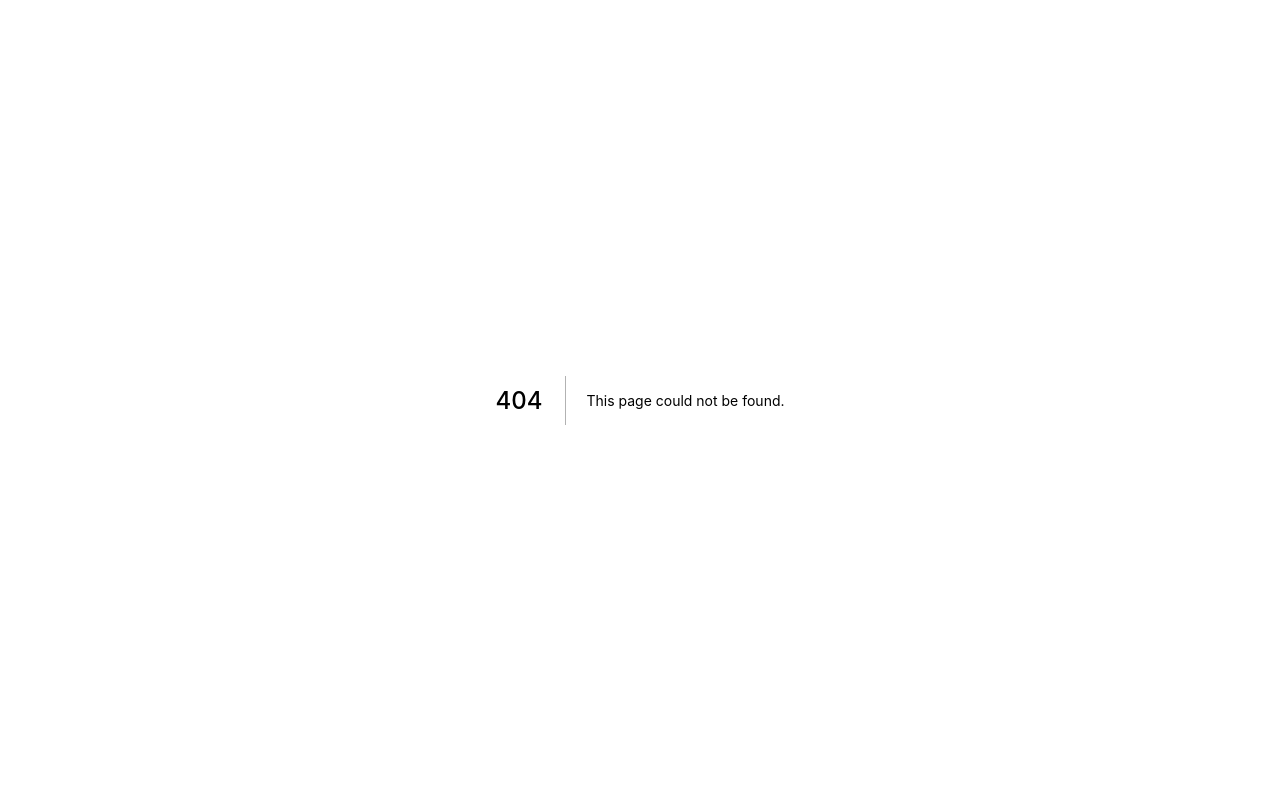
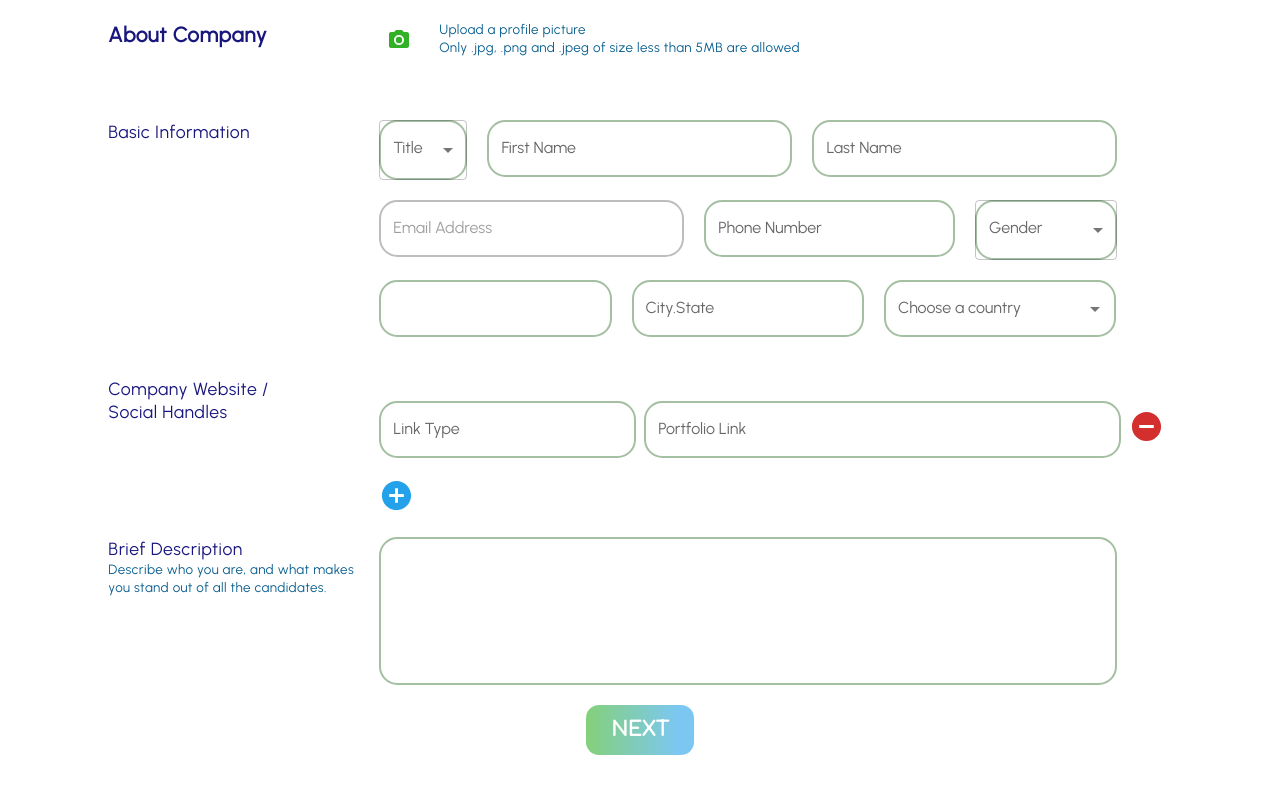
Before and after one commit to MuhammadAbdullahDogar/hg, a Next.js app: page /company/companyForms/CompanyAbout in a window 1280 px wide. Before the commit this address had no page. Shown: the top 794 px of the page. Built offline with nearby package versions, Linux system fonts and the light colour scheme.

Commit message:
Basic Company form setup

```diff
--- /dev/null
+++ b/pages/company/companyForms/CompanyAbout.jsx
@@ -0,0 +1,156 @@
+import React from 'react'
+import { useState, useEffect } from 'react';
+// import ProfileNavbar from './profileNavbar/ProfileNavbar'
+import { Grid, Typography, MenuItem, InputLabel, FormControl } from '@mui/material'
+import MySelect from '../../../styles/MySelect';
+import AddIcon from '@mui/icons-material/AddCircleOutlined';
+import RemoveIcon from '@mui/icons-material/RemoveCircleOutlined';
+import CommonButton from '../../../styles/CommonButotn'
+import Countryselect from '../../../styles/Countryselect';
+import MyTextField from '../../../styles/MyTextField';
+import IconButton from '@mui/material/IconButton';
+import PhotoCamera from '@mui/icons-material/PhotoCamera';
+import Date_Picker from '../../../styles/Date_Picker';
+import Head from 'next/head';
+import Router from "next/router";
+
+const CompanyAbout = () => {
+    const [portfolios, setPortfolios] = useState([{ linkType: '', portfolioLink: '' }])
+    const handelFormChange = (event, index) => {
+        let data = [...portfolios];
+        data[index][event.target.name] = event.target.value;
+        setPortfolios(data);
+    }
+    const submit = () => {
+        console.log(portfolios)
+    }
+
+    const addFields = () => {
+        let portfolio = { linkType: '', portfolioLink: '' }
+        setPortfolios([...portfolios, portfolio])
+    }
+    const removeFields = (event, index) => {
+        let data = [...portfolios];
+        data.splice(index, 1)
+        setPortfolios(data)
+    }
+    const [aboutUser, setAboutUser] = useState({
+        temp: "", gender: '',
+        fname: "", lname: "", phone: "", email: "", gender: "",
+        title: "", dob: "1/2/1992", city: "", country: "", description: "", portfolios
+    });
+    let name, value;
+    const handleInputs = (e) => {
+        console.log(e);
+        name = e.target.name;
+        value = e.target.value;
+
+        console.log(aboutUser.dob);
+        setAboutUser({ ...aboutUser, [name]: value });
+    }
+    function chooseCountry(country) {
+        aboutUser.country = country;
+    };
+
+    const chooseDob = (dob) => {
+        aboutUser.dob = dob;
+    };
+    return (
+        <div style={{ overflow: 'hidden', width: '100vw' }}>
+            <Head>
+                <title>Company About</title>
+            </Head>
+            <Grid container spacing={2.5} >
+                {/* <Grid item xs={12}><ProfileNavbar step={0} /></Grid> */}
+                <Grid item xs={12}></Grid>
+                <Grid item xs={1}></Grid>
+                <Grid item xs={2.5}><Typography variant="profileH1">About Company</Typography></Grid>
+                <Grid item ><IconButton color="primary">
+                    <input hidden accept="image/*" type="file" />
+                    <PhotoCamera />
+                </IconButton>
+                </Grid>
+                <Grid item xs={6}>
+                    <Typography variant="profileH3">Upload a profile picture<br /></Typography>
+                    <Typography variant="profileH3">Only .jpg, .png and .jpeg of size less than 5MB are allowed</Typography> </Grid>
+
+                <Grid item xs={1} md={1.5}></Grid>
+                <Grid item xs={12}></Grid>
+                <Grid item xs={12}></Grid>
+                <Grid item xs={1}></Grid>
+                <Grid item xs={2.5}><Typography variant="profileH2">Basic Information</Typography></Grid>
+                <Grid item md={1} xs={2} >
+                    <FormControl fullWidth>
+                        <InputLabel>Title</InputLabel>
+                        <MySelect label="Gender" value={aboutUser.title} onChange={handleInputs} name="title" >
+                            <MenuItem value='Mr'>Mr  </MenuItem>
+                            <MenuItem value="Mrs">Mrs </MenuItem>
+                            <MenuItem value="Miss">Miss</MenuItem>
+                            <MenuItem value="Ms">Ms  </MenuItem>
+                            <MenuItem value="Mx">Mx  </MenuItem>
+                        </MySelect>
+                    </FormControl></Grid>
+                <Grid item xs={3}><MyTextField label="First Name" variant="outlined" fullWidth value={aboutUser.fname} onChange={handleInputs} name="fname" /></Grid>
+                <Grid item xs={3}><MyTextField label="Last Name" variant="outlined" fullWidth value={aboutUser.lname} onChange={handleInputs} name="lname" /></Grid>
+                <Grid item xs={1} md={1.5}></Grid>
+
+                <Grid item xs={3.5}></Grid>
+                <Grid item xs={3}><MyTextField label="Email Address" variant="outlined" fullWidth value={aboutUser.email} disabled /></Grid>
+                <Grid item xs={2.5}><MyTextField label="Phone Number" variant="outlined" fullWidth value={aboutUser.phone} onChange={handleInputs} name="phone" /></Grid>
+                <Grid item xs={1.5} >
+                    <FormControl fullWidth>
+                        <InputLabel>Gender</InputLabel>
+                        <MySelect label="Gender" value={aboutUser.gender} onChange={handleInputs} name="gender">
+                            <MenuItem value='male'>Male</MenuItem>
+                            <MenuItem value="female">Female</MenuItem>
+                            <MenuItem value="other">Other</MenuItem>
+                        </MySelect>
+                    </FormControl></Grid>
+                <Grid item xs={1.5} md={1.5}></Grid>
+
+                <Grid item xs={3.5}></Grid>
+                <Grid item md={2.33} xs={3}><Date_Picker name='Founding Date' chooseDob={chooseDob}></Date_Picker></Grid>
+                <Grid item md={2.33} xs={3}><MyTextField label="City.State" variant="outlined" fullWidth value={aboutUser.city} onChange={handleInputs} name="city" /></Grid>
+                <Grid item md={2.33} xs={2}><Countryselect name='country' chooseCountry={chooseCountry} ></Countryselect></Grid>
+                <Grid item xs={1} md={1.5}></Grid>
+                {console.log(aboutUser.country)}
+                <Grid item xs={12}></Grid>
+
+
+                <Grid item xs={1}></Grid>
+                <Grid item xs={2.5}><Typography variant="profileH2">Company Website / <br/> Social Handles</Typography></Grid>
+
+                <Grid item xs={8.5}>
+                    <form onSubmit={submit}>
+                        {portfolios.map((form, index) => {
+                            return (
+                                <div key={index}>
+                                    <Grid container spacing={1}>
+                                        <Grid item xs={12}></Grid>
+                                        <Grid item xs={12}></Grid>
+                                        <Grid item xs={12}></Grid>
+                                        <Grid item md={3.5} xs={3}><MyTextField name='linkType' value={form.linkType} label="Link Type" variant="outlined" fullWidth onChange={event => handelFormChange(event, index)} /></Grid>
+                                        <Grid item md={6.4} xs={5}><MyTextField name='link' value={form.portfolioLink} label="Portfolio Link" variant="outlined" fullWidth onChange={event => handelFormChange(event, index)} /></Grid>
+
+                                        <Grid item xs={1} md={2.1} sx={{ marginTop: ".5rem" }}><RemoveIcon fontSize='large' color='error' onClick={removeFields} /></Grid>
+
+                                    </Grid>
+                                </div>
+                            )
+                        })}
+                    </form>
+                </Grid>
+                <Grid item xs={3.5}></Grid>
+                <Grid item xs={8.5}><AddIcon fontSize='large' color='secondary' onClick={addFields} /></Grid>
+                <Grid item xs={1}></Grid>
+                <Grid item xs={2.5}><Typography variant="profileH2">Brief Description</Typography><br />
+                    <Typography variant="profileH3">Describe who you are, and what makes you stand out of all the candidates.</Typography></Grid>
+                <Grid item md={7} xs={8}><MyTextField id="outlined-multiline-static" multiline fullWidth rows={5} value={aboutUser.description} onChange={handleInputs} name="description" /></Grid>
+                <Grid item xs={1} md={1.5}></Grid>
+                <Grid item xs={12} align='center'><CommonButton variant="Gradient" >NEXT</CommonButton></Grid>
+            </Grid>
+        </div>
+    )
+}
+
+export default CompanyAbout
```
